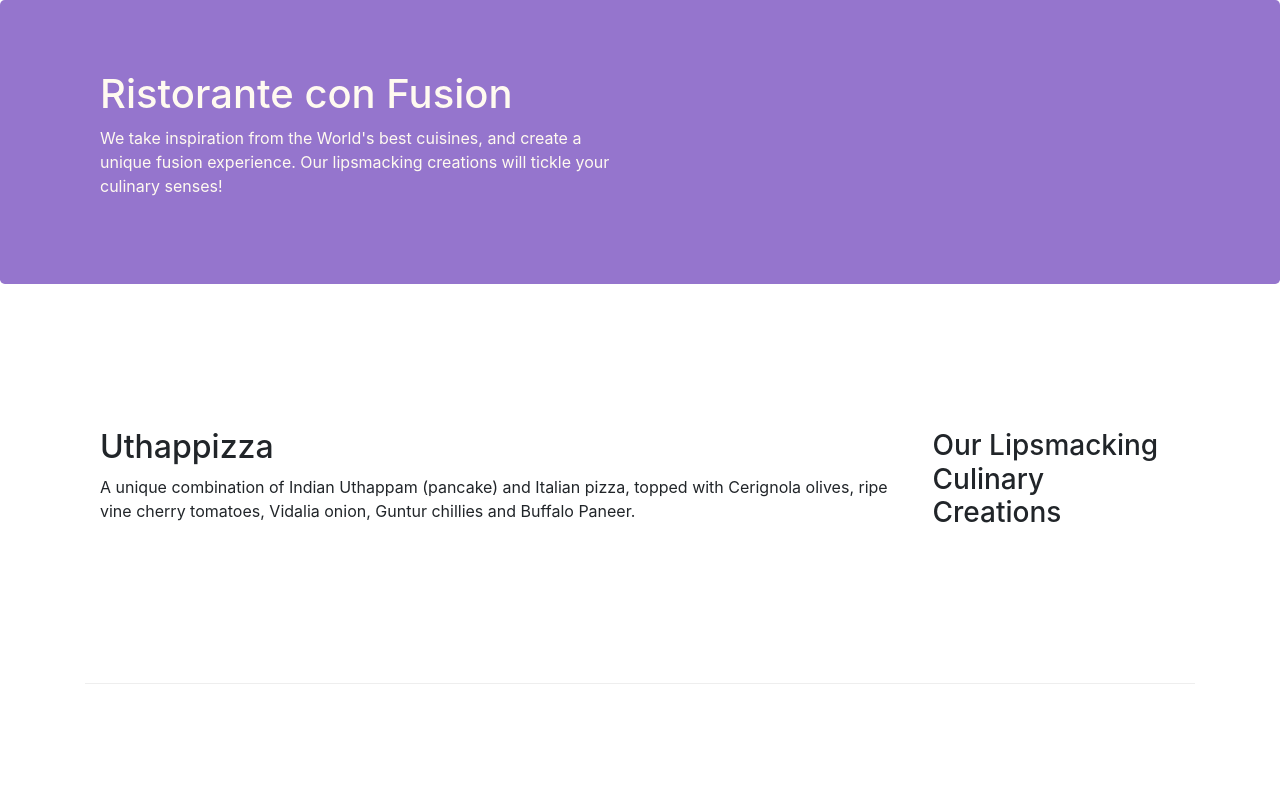
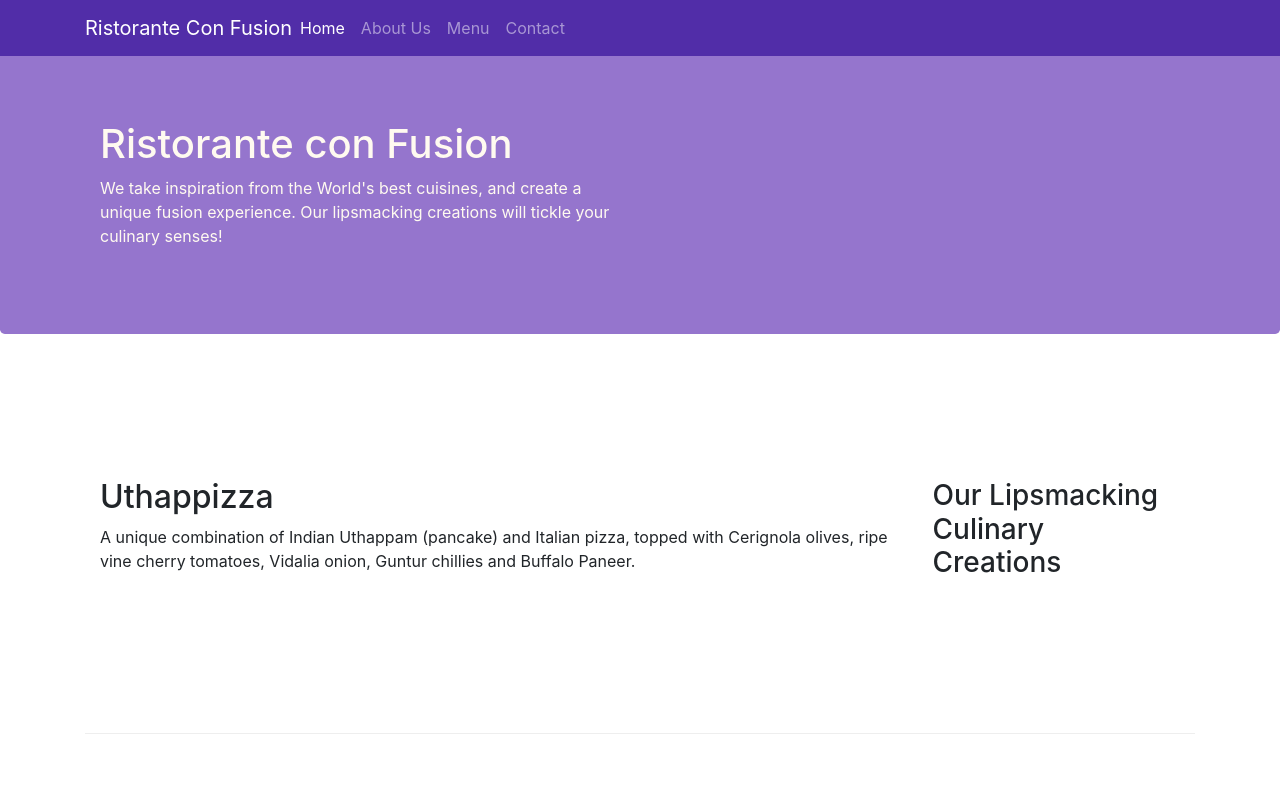
Before and after one commit to mvgary094/bootstrap, a website: page index.html in a window 1280 px wide. Shown: the top 800 px of the page. Drawn offline with nearby package versions, Linux system fonts and the light colour scheme.

```diff
--- a/css/styles.css
+++ b/css/styles.css
@@ -28,3 +28,12 @@
 	margin: 0px;
 	color: #0F0F0F;
 }
+
+body {
+	padding: 50px 0px 0px 0px;
+	z-index: 0;
+}
+
+.navbar-dark {
+	background-color: #512DA8;
+}
--- a/index.html
+++ b/index.html
@@ -14,7 +14,22 @@
 </head>
 
 <body>
-
+    <nav class="navbar navbar-dark navbar-expand-sm fixed-top">
+        <div class='container'>
+		<button class="navbar-toggler" type="button" data-toggle="collapse" data-target="#Navbar">
+			<span class="navbar-toggler-icon"></span>
+		</button>
+		<a class='navbar-brand mr-auto' href="./index.html">Ristorante Con Fusion</a>
+		<div class="collapse navbar-collapse" id="Navbar">
+		<ul class='navbar-nav mr-auto'>
+			<li class="nav-item active"><a class='nav-link' href='#'>Home</a></li>
+			<li class="nav-item"><a class='nav-link' href='./aboutus.html'>About Us</a></li>
+			<li class="nav-item"><a class='nav-link' href=>Menu</a></li>
+			<li class="nav-item"><a class='nav-link' href=>Contact</a></li>
+		</ul>
+		</div>
+        </div>
+    </nav>
     <header class="jumbotron">
         <div class="container">
             <div class="row row-header">
@@ -68,8 +83,8 @@
                 <div class="col-4 offset-1 col-sm-2">
                     <h5>Links</h5>
                     <ul class="list-unstyled">
-                        <li><a href="#">Home</a></li>
-                        <li><a href="#">About</a></li>
+                        <li><a href="./index.html">Home</a></li>
+                        <li><a href="./aboutus.html">About</a></li>
                         <li><a href="#">Menu</a></li>
                         <li><a href="#">Contact</a></li>
                     </ul>
--- a/package.json
+++ b/package.json
@@ -2,7 +2,7 @@
   "name": "confusion",
   "version": "1.0.0",
   "description": "This is a website for Ristorante Con Fusion",
-  "main": "index.html",
+  "main": "aboutus.html",
   "scripts": {
     "start": "npm run lite",
     "test": "echo \"Error: no test specified\" && exit 1",
```
